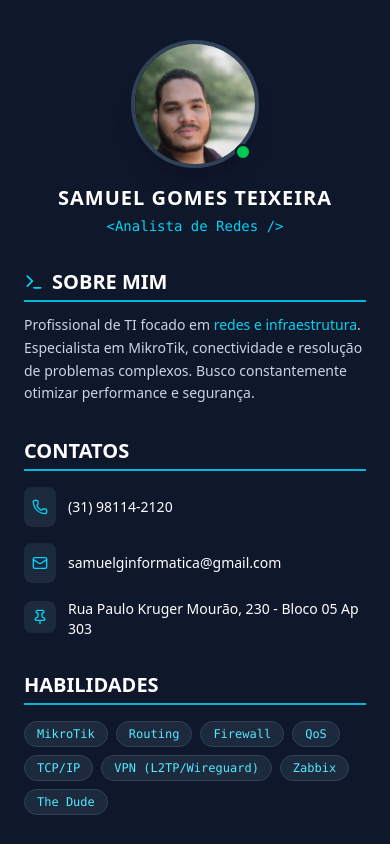
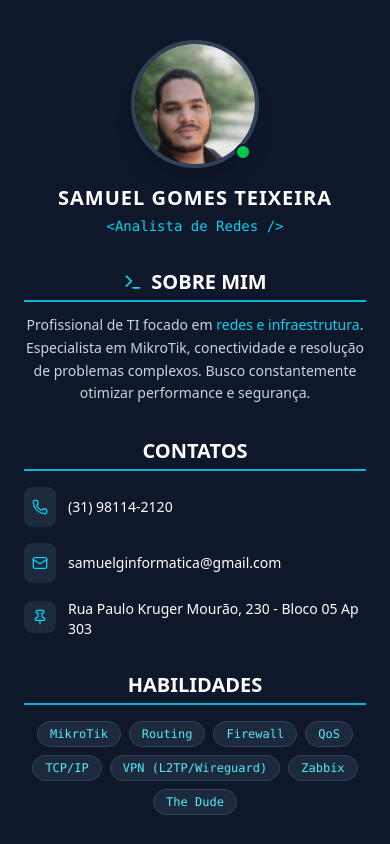
Before and after one commit to samuelg21/Curriculo-Samuel, a React (Vite) app: page /#/v2 in a window 390 px wide. Shown: the top 844 px of the page. Built offline with nearby package versions, Linux system fonts and the light colour scheme.

Commit message:
Fix: Center Profile/About, but align Contacts items left within centered block

```diff
--- a/src/components/CurriculoTech.tsx
+++ b/src/components/CurriculoTech.tsx
@@ -30,8 +30,8 @@ function CurriculoTech() {
     </div>
 
       {/* Sobre Mim     */}
-    <div className='flex flex-col gap-3 items-start text-left z-10 w-full'>
-      <h1 className='font-bold text-xl text-white flex items-center gap-2 border-b-2 border-cyan-500 pb-1 w-full justify-start'>
+    <div className='flex flex-col gap-3 items-center md:items-start text-center md:text-left z-10 w-full'>
+      <h1 className='font-bold text-xl text-white flex items-center gap-2 border-b-2 border-cyan-500 pb-1 w-full justify-center md:justify-start'>
         <Terminal className="w-5 h-5 text-cyan-400" />
         SOBRE MIM
       </h1>
@@ -44,11 +44,12 @@ function CurriculoTech() {
 
     {/* Contatos */}
 
-    <div className=' flex flex-col gap-4 text-white items-start w-full z-10'>
-      <h1 className='font-bold text-xl flex items-center gap-2 border-b-2 border-cyan-500 pb-1 w-full justify-start'>
+    <div className=' flex flex-col gap-4 text-white items-center md:items-start w-full z-10'>
+      <h1 className='font-bold text-xl flex items-center gap-2 border-b-2 border-cyan-500 pb-1 w-full justify-center md:justify-start'>
         CONTATOS
       </h1>
 
+      <div className="flex flex-col gap-4 items-start w-fit">
         {/* Telefone */}
       <a href="tel:+5531981142120" className='flex gap-3 text-sm items-center hover:text-cyan-400 transition-colors group'>
         <span className="bg-slate-800 p-2 rounded-lg group-hover:bg-slate-700 transition-colors">
@@ -71,18 +72,18 @@ function CurriculoTech() {
         </span>
       Rua Paulo Kruger Mourão, 230 - Bloco 05 Ap 303
       </a>
+      </div>
 
     </div>
 
-
     {/* Habilidades */}
 
-    <div className=' flex flex-col gap-4 text-white items-start text-left w-full z-10'>
-      <h1 className='font-bold text-xl flex items-center gap-2 border-b-2 border-cyan-500 pb-1 w-full justify-start'>
+    <div className=' flex flex-col gap-4 text-white items-center md:items-start text-center md:text-left w-full z-10'>
+      <h1 className='font-bold text-xl flex items-center gap-2 border-b-2 border-cyan-500 pb-1 w-full justify-center md:justify-start'>
         HABILIDADES
       </h1>
 
-      <div className="flex flex-wrap gap-2 justify-start">
+      <div className="flex flex-wrap gap-2 justify-center md:justify-start">
           <span className="px-3 py-1 bg-slate-800 text-cyan-300 text-xs rounded-full border border-slate-700 font-mono">MikroTik</span>
           <span className="px-3 py-1 bg-slate-800 text-cyan-300 text-xs rounded-full border border-slate-700 font-mono">Routing</span>
           <span className="px-3 py-1 bg-slate-800 text-cyan-300 text-xs rounded-full border border-slate-700 font-mono">Firewall</span>
```
